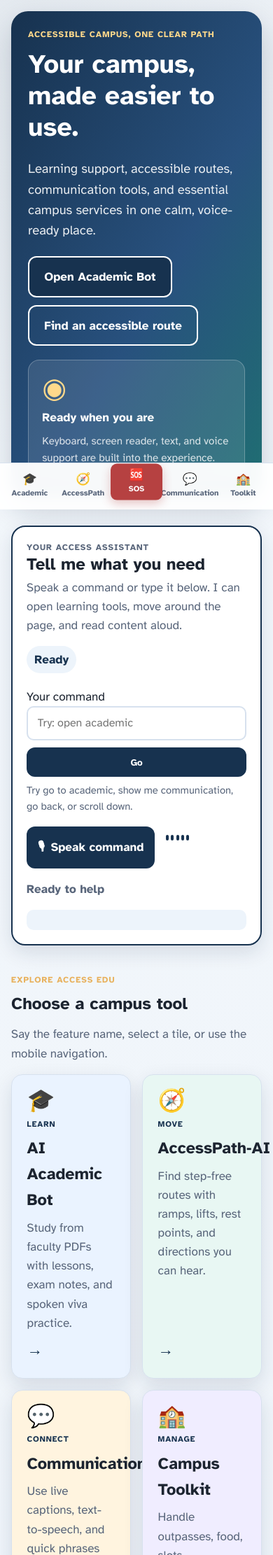
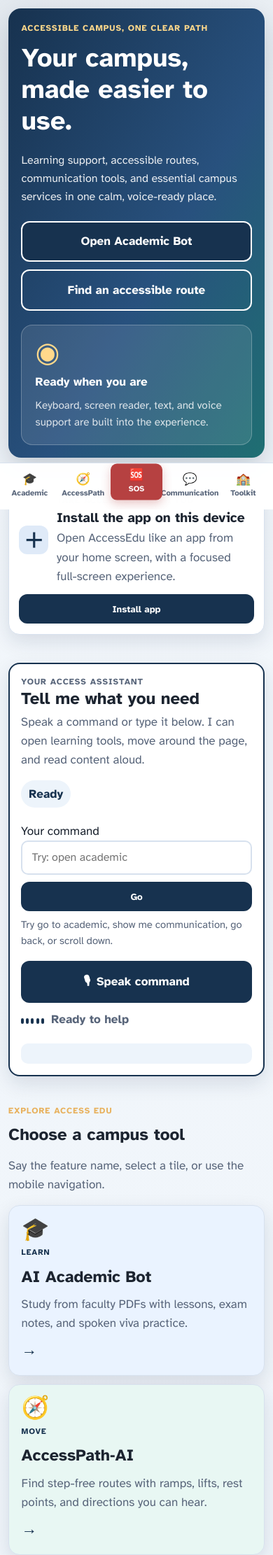
Before and after one commit to niviks20/AccessEdu_AI, a Flask app: page / in a window 390 px wide. Shown: the part 116-2338 px from the top of the page at 70% size. Run offline with Flask 3, Linux system fonts and the light colour scheme.

Commit message:
first commit

```diff
--- a/static/css/style.css
+++ b/static/css/style.css
@@ -154,6 +154,17 @@ a:focus-visible, button:focus-visible, input:focus-visible, select:focus-visible
 }
 .home-hero-signal span:last-child { color: rgba(255,255,255,.82); font-size: .95rem; }
 .signal-icon { color: #ffd98b; font-size: 2.5rem; line-height: 1; }
+.install-card {
+  display: grid; grid-template-columns: auto minmax(0, 1fr) auto; gap: 1rem; align-items: center;
+  margin: -1rem 0 2.5rem; padding: 1rem 1.15rem; border: 1px solid var(--border); border-radius: 16px;
+  background: var(--surface); box-shadow: var(--shadow);
+}
+.install-card-icon { display: grid; width: 3rem; height: 3rem; place-items: center; border-radius: 12px; background: var(--primary-soft); color: var(--primary); font-size: 1.8rem; font-weight: 800; }
+.install-card h2 { margin: 0 0 .2rem; font-size: 1.2rem; }
+.install-card p { margin: 0; color: var(--ink-soft); }
+.install-card .eyebrow { margin-bottom: .25rem; }
+.install-app-button { width: auto; white-space: nowrap; }
+.install-help { grid-column: 2 / -1; font-size: .9rem; }
 .home-section { margin-bottom: 2.25rem; }
 .section-heading { display: flex; align-items: end; justify-content: space-between; gap: 1rem; margin-bottom: 1rem; }
 .section-heading h2 { margin-bottom: 0; }
@@ -344,6 +355,9 @@ textarea { min-height: 7em; resize: vertical; }
   .vision-support { grid-template-columns: auto minmax(0, 1fr); }
   .vision-support .text-link { grid-column: 2; }
   .sos-panel { align-items: flex-start; flex-direction: column; }
+  .install-card { grid-template-columns: auto minmax(0, 1fr); margin-top: -.25rem; }
+  .install-app-button { grid-column: 1 / -1; width: 100%; }
+  .install-help { grid-column: 1 / -1; }
   .voice-panel-heading { flex-direction: column; }
   .voice-command-input-row { flex-direction: column; }
   .voice-command-input-row .btn { width: 100%; }
@@ -375,6 +389,21 @@ textarea { min-height: 7em; resize: vertical; }
   .login-hero { padding: 1.25rem; }
   .home-hero h1 { font-size: 2.35rem; }
   .language-picker select { min-width: 6rem; }
+  .main { padding: .75rem; }
+  .home-hero { padding: 1.15rem; border-radius: 18px; }
+  .home-lede { font-size: 1rem; }
+  .home-actions { display: grid; grid-template-columns: 1fr; }
+  .home-actions .btn { width: 100%; min-height: 3.25rem; }
+  .install-card { gap: .75rem; padding: .9rem; }
+  .install-card-icon { width: 2.6rem; height: 2.6rem; }
+  .feature-grid { grid-template-columns: 1fr; gap: .75rem; }
+  .feature-tile { min-height: 0; padding: 1.1rem; }
+  .voice-command-panel { padding: 1rem; border-radius: 16px; }
+  .voice-control-row { gap: .65rem; }
+  .voice-mic-button { width: 100%; justify-content: center; }
+  .vision-support { grid-template-columns: 1fr; }
+  .vision-support-icon { width: 3rem; height: 3rem; }
+  .vision-support .text-link { grid-column: 1; white-space: normal; }
 }
 
 @media (prefers-reduced-motion: reduce){
--- a/static/js/accessibility.js
+++ b/static/js/accessibility.js
@@ -17,6 +17,7 @@
   var SILENCE_TIMEOUT = 1700;
   var currentLang = "en";
   var GREETING_KEY = "accessedu_voice_greeted";
+  var deferredInstallPrompt = null;
 
   try {
     currentLang = localStorage.getItem("accessedu_lang") || "en";
@@ -671,6 +672,27 @@
     initTheme();
     initStep();
 
+    var installButton = document.getElementById("install-app-button");
+    var installHelp = document.getElementById("install-help");
+    if (installButton) {
+      installButton.hidden = false;
+      installButton.addEventListener("click", function () {
+        if (!deferredInstallPrompt) {
+          if (installHelp) installHelp.hidden = false;
+          return;
+        }
+        deferredInstallPrompt.prompt();
+        deferredInstallPrompt.userChoice.then(function () {
+          deferredInstallPrompt = null;
+          installButton.hidden = true;
+        });
+      });
+    }
+
+    if (window.matchMedia && window.matchMedia("(display-mode: standalone)").matches) {
+      if (installButton) installButton.hidden = true;
+    }
+
     var hc = document.getElementById("hc-toggle");
     if (hc) hc.addEventListener("click", toggleTheme);
 
@@ -744,6 +766,19 @@
     }
   });
 
+  window.addEventListener("beforeinstallprompt", function (event) {
+    event.preventDefault();
+    deferredInstallPrompt = event;
+    var installButton = document.getElementById("install-app-button");
+    if (installButton) installButton.hidden = false;
+  });
+
+  window.addEventListener("appinstalled", function () {
+    deferredInstallPrompt = null;
+    var installButton = document.getElementById("install-app-button");
+    if (installButton) installButton.hidden = true;
+  });
+
   if (window.navigator && "serviceWorker" in navigator) {
     window.addEventListener("load", function () {
       navigator.serviceWorker.register("/service-worker.js").catch(function () {});
--- a/templates/index.html
+++ b/templates/index.html
@@ -16,6 +16,17 @@
     <strong>Ready when you are</strong>
     <span>Keyboard, screen reader, text, and voice support are built into the experience.</span>
   </div>
+</section>
+
+<section class="install-card" aria-labelledby="install-title">
+  <div class="install-card-icon" aria-hidden="true">＋</div>
+  <div class="install-card-copy">
+    <p class="eyebrow">TAKE ACCESS EDU WITH YOU</p>
+    <h2 id="install-title">Install the app on this device</h2>
+    <p>Open AccessEdu like an app from your home screen, with a focused full-screen experience.</p>
+  </div>
+  <button id="install-app-button" class="btn install-app-button" type="button">Install app</button>
+  <p id="install-help" class="install-help" hidden>On iPhone or iPad, use Share, then choose “Add to Home Screen”.</p>
 </section>
 
 <section class="voice-command-panel" aria-labelledby="voice-panel-title" data-reveal="voice-panel">
```
Also changed, not shown: academic.db.
